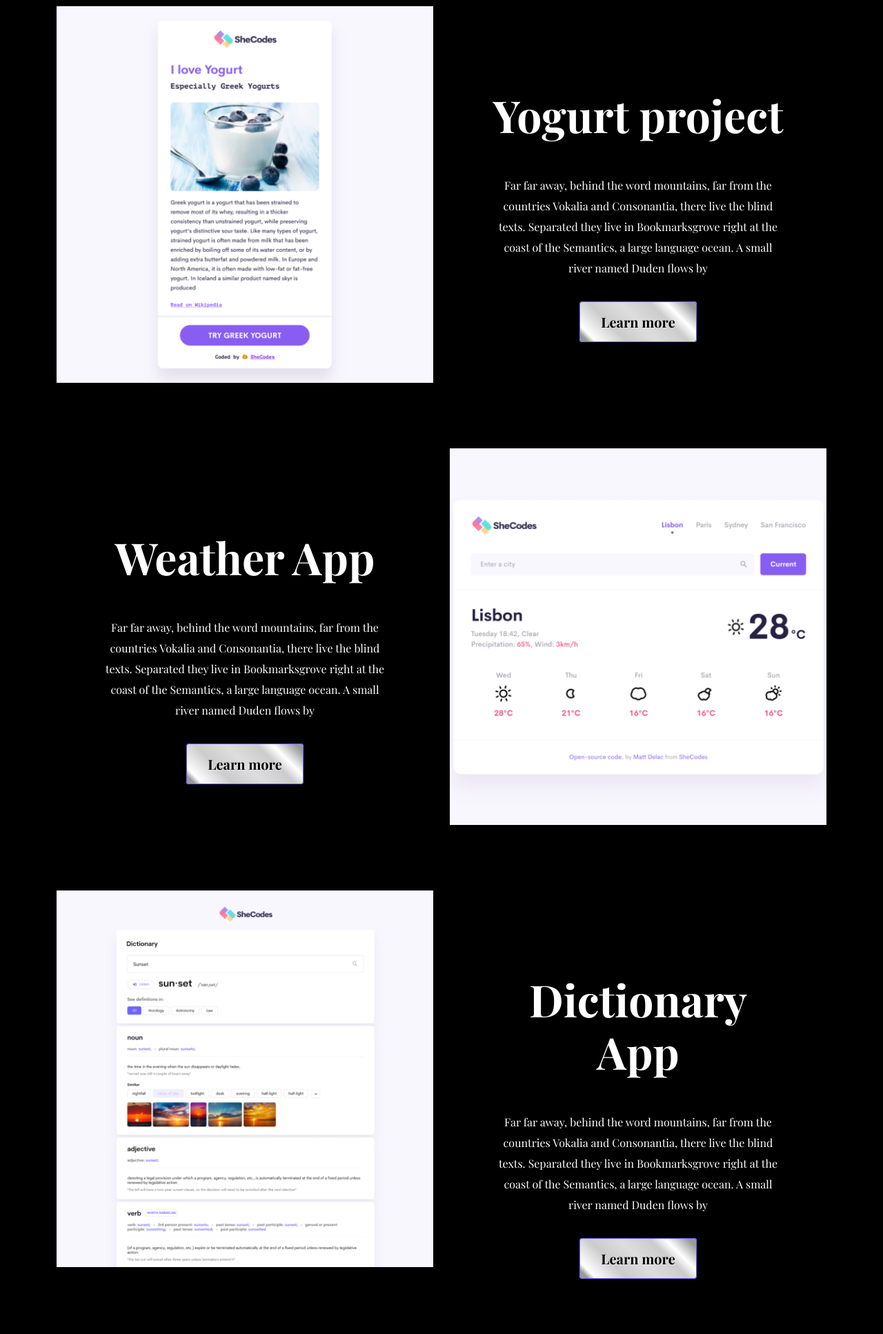
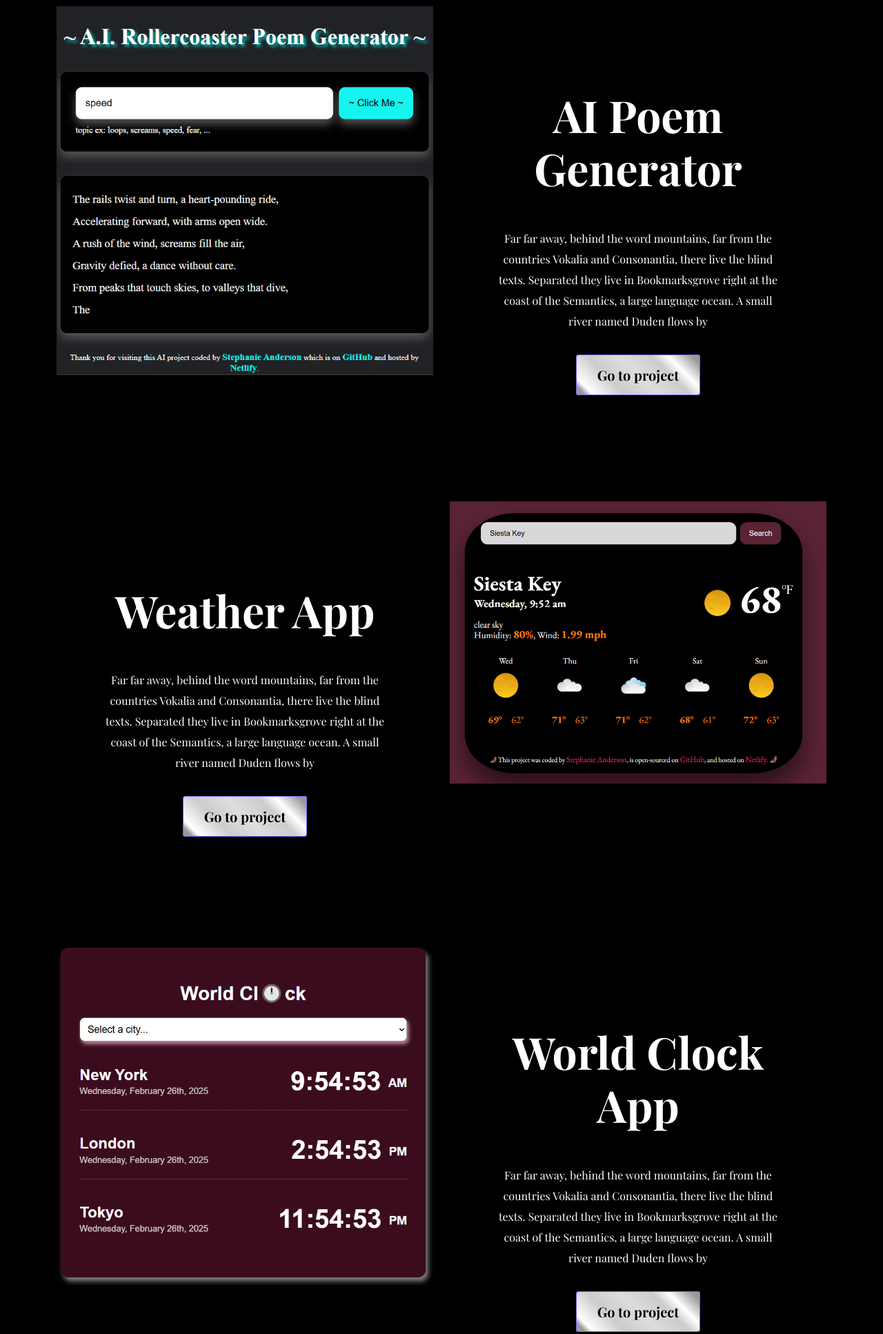
Before and after one commit to IslaAdventura/portfolio-stephanie-anderson, a plain HTML site: page index.html in a window 1280 px wide. Shown: the part 620-2554 px from the top of the page at 69% size. Drawn offline with nearby package versions, Linux system fonts and the light colour scheme; a web font is replaced by a local one.

Commit message:
added my sites to portfolio

```diff
--- a/index.html
+++ b/index.html
@@ -128,14 +128,14 @@
       <div class="row mb-5">
         <div class="col d-none d-lg-block">
           <img
-            src="images/yogurt.png"
+            src="images/ai-poem-gen-2.png"
             class="img-fluid"
-            alt="picture of yogurt"
+            alt="picture of an ai app that writes poems"
           />
         </div>
         <div class="col">
           <div class="project-description">
-            <h2 class="mb-5">Yogurt project</h2>
+            <h2 class="mb-5">AI Poem Generator</h2>
             <p class="mb-5">
               Far far away, behind the word mountains, far from the countries
               Vokalia and Consonantia, there live the blind texts. Separated
@@ -143,7 +143,13 @@
               large language ocean. A small river named Duden flows by
             </p>
             <div>
-              <a href="work.html" class="metallic-button"> Learn more </a>
+              <a
+                href="https://ai-poem-generator-sanderson.netlify.app/"
+                class="metallic-button"
+                target="_blank"
+              >
+                Go to project
+              </a>
             </div>
           </div>
         </div>
@@ -160,14 +166,20 @@
               large language ocean. A small river named Duden flows by
             </p>
             <div>
-              <a href="work.html" class="metallic-button"> Learn more </a>
+              <a
+                href="https://project-shecodes-weatherapp.netlify.app/"
+                class="metallic-button"
+                target="_blank"
+              >
+                Go to project
+              </a>
             </div>
           </div>
         </div>
 
         <div class="col d-none d-lg-block">
           <img
-            src="images/weather.png"
+            src="images/weather-app.png"
             class="img-fluid"
             alt="picture of weather app"
           />
@@ -177,14 +189,14 @@
       <div class="row mb-5">
         <div class="col d-none d-lg-block">
           <img
-            src="images/dictionary.png"
+            src="images/world-clock.png"
             class="img-fluid"
-            alt="picture of dictionary app"
+            alt="picture of world clock app"
           />
         </div>
         <div class="col">
           <div class="project-description">
-            <h2 class="mb-5">Dictionary App</h2>
+            <h2 class="mb-5">World Clock App</h2>
             <p class="mb-5">
               Far far away, behind the word mountains, far from the countries
               Vokalia and Consonantia, there live the blind texts. Separated
@@ -192,7 +204,13 @@
               large language ocean. A small river named Duden flows by
             </p>
             <div>
-              <a href="work.html" class="metallic-button"> Learn more </a>
+              <a
+                href="https://world-clock-jsproject-october2024.netlify.app/"
+                class="metallic-button"
+                target="_blank"
+              >
+                Go to project
+              </a>
             </div>
           </div>
         </div>
```
Also changed, not shown: about.html (+1 -1 lines), work.html (+13 -11 lines), images/ai-poem-gen-2.png (added), images/dictionary.png (deleted), images/internet-users-per-continent.png (added), images/weather-app.png (added), images/weather.png (deleted), images/world-clock.png (added), images/yogurt.png (deleted).
